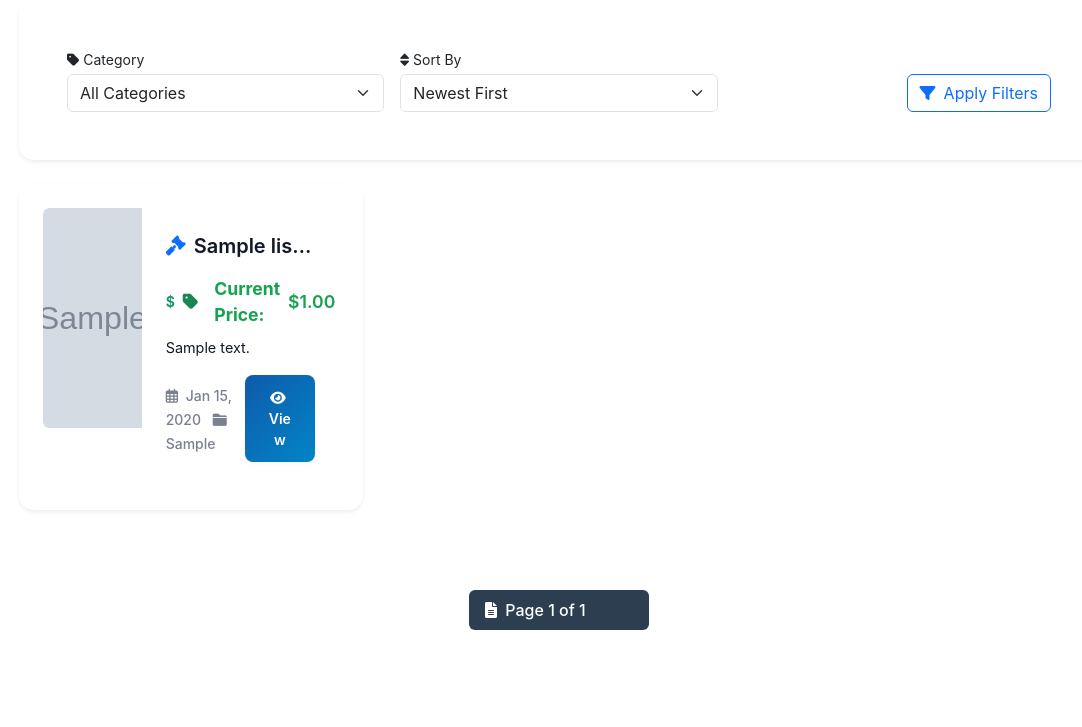
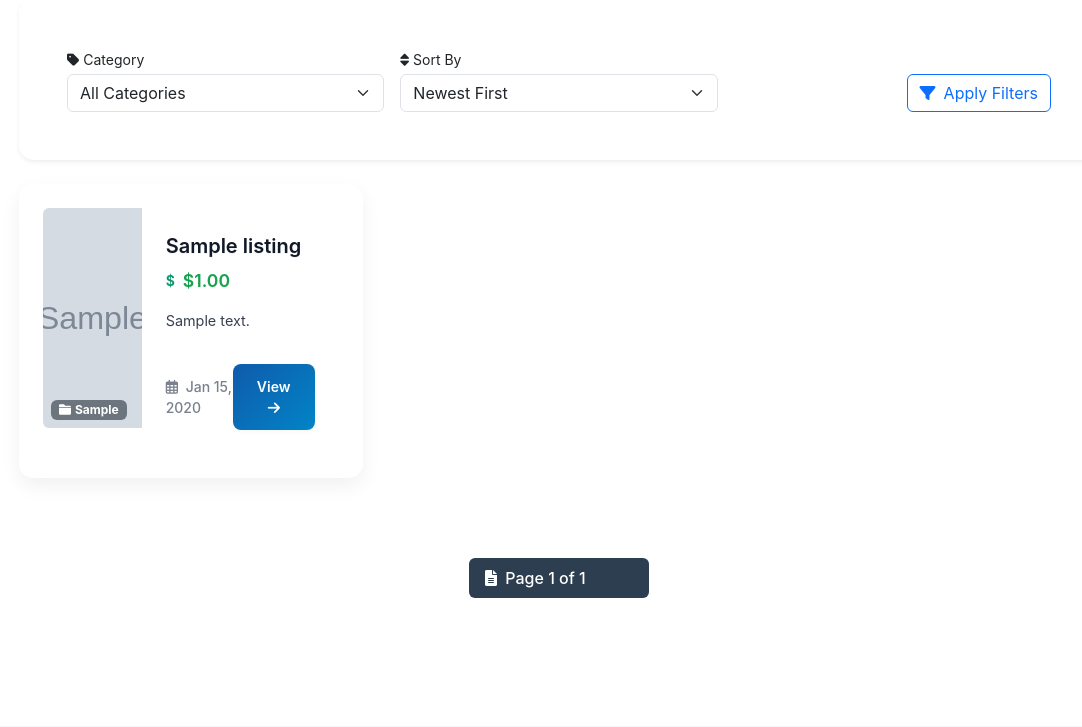
Before and after one commit to sandovaldavid/project-02-auctions, a Django app: page / in a window 1280 px wide. Shown: the part 256-983 px from the top of the page, without its empty margins (81-1163 px from the left). Run offline with Django 3.2, Linux system fonts and the light colour scheme; tables that the repository leaves empty hold one stand-in row (values such as "Sample post"); grey boxes marked "Sample" are stand-in pictures.

Commit message:
💄 Enhance auction card layout with new badge indicators, improved image handling, and additional bid information

```diff
--- a/auctions/templates/auctions/components/card.html
+++ b/auctions/templates/auctions/components/card.html
@@ -1,8 +1,27 @@
-<div class="card auction-card h-100 shadow-sm">
+<div class="card auction-card h-100 border-0">
     {% if auction %}
+        <!-- Special badges section - positioned absolutely -->
+        <div class="card-badges position-absolute top-0 start-0 m-3 d-flex flex-column gap-2">
+            {% if auction.is_new %}
+                <span class="badge rounded-pill bg-primary">
+                    <i class="fas fa-star me-1"></i>New
+                </span>
+            {% endif %}
+            {% if auction.is_ending_soon %}
+                <span class="badge-ending-soon">
+                    <i class="fas fa-clock me-1"></i>Ending Soon
+                </span>
+            {% endif %}
+            {% if auction.is_premium %}
+                <span class="badge-premium">
+                    <i class="fas fa-crown me-1"></i>Premium
+                </span>
+            {% endif %}
+        </div>
+
         {% if remove_url %}
             <button onclick="if(confirm('Remove from watchlist?')) window.location.href='{{ remove_url }}'"
-                    class="btn-close position-absolute top-0 end-0 m-3"
+                    class="btn-close position-absolute top-0 end-0 m-3 bg-light rounded-circle p-2"
                     type="button"
                     aria-label="Remove from watchlist">
             </button>
@@ -10,15 +29,25 @@
 
         <div class="row g-0 h-100">
             <div class="col-md-4">
-                <div class="image-container h-100">
+                <div class="image-container h-100 position-relative overflow-hidden">
                     {% if auction.image %}
                         <img src="{{ auction.image }}"
-                            class="img-fluid rounded-start auction-image w-100 h-100"
-                            alt="{{ auction.title }}"
+                            class="img-fluid auction-image w-100 h-100"
+                            alt="Image of {{ auction.title }}"
+                            loading="lazy"
                             style="object-fit: cover;">
                     {% else %}
-                        <div class="no-image-placeholder d-flex align-items-center justify-content-center h-100">
-                            <i class="fas fa-image fa-3x text-muted"></i>
+                        <div class="no-image-placeholder d-flex align-items-center justify-content-center h-100 bg-light">
+                            <i class="fas fa-image fa-3x opacity-50"></i>
+                        </div>
+                    {% endif %}
+
+                    <!-- Category overlay - makes the category more visible -->
+                    {% if auction.category %}
+                        <div class="category-tag position-absolute bottom-0 start-0 m-2">
+                            <span class="badge bg-secondary px-2 py-1">
+                                <i class="fas fa-folder me-1"></i>{{ auction.category }}
+                            </span>
                         </div>
                     {% endif %}
                 </div>
@@ -27,38 +56,42 @@
             <div class="col-md-8">
                 <div class="card-body d-flex flex-column h-100">
                     <div class="mb-auto">
-                        <h5 class="card-title text-truncate" title="{{ auction.title }}">
-                            <i class="fas fa-gavel me-2 text-primary"></i>{{ auction.title }}
+                        <h5 class="card-title text-truncate mb-2" title="{{ auction.title }}">
+                            {{ auction.title }}
                         </h5>
 
-                        <div class="price-tag my-2">
-                            <i class="fas fa-tag me-2 text-success"></i>
-                            <span class="fw-bold">Current Price:</span>
+                        <div class="price-tag mb-3">
                             ${{ auction.current_bid|default:auction.starting_bid|floatformat:2 }}
+                            {% if auction.current_bid > auction.starting_bid %}
+                                <span class="ms-2 badge bg-success">
+                                    <i class="fas fa-arrow-up"></i>
+                                </span>
+                            {% endif %}
                         </div>
 
-                        <p class="card-text description-text">
+                        <p class="description-text mb-3">
                             {{ auction.description|truncatechars:100 }}
                         </p>
+
+                        <!-- Bids count - adds useful information -->
+                        {% if auction.bids_count is not None %}
+                            <div class="bids-count mb-3">
+                                <i class="fas fa-gavel text-secondary me-1"></i>
+                                <span>{{ auction.bids_count }} bid{{ auction.bids_count|pluralize }}</span>
+                            </div>
+                        {% endif %}
                     </div>
 
                     <div class="card-footer bg-transparent border-0 p-0">
                         <div class="d-flex justify-content-between align-items-center">
-                            <div class="card-meta">
-                                <small class="text-muted">
-                                    <i class="far fa-calendar-alt me-1"></i>
-                                    {{ auction.created|date:"M d, Y" }}
-                                </small>
-                                {% if auction.category %}
-                                    <small class="text-muted ms-2">
-                                        <i class="fas fa-folder me-1"></i>
-                                        {{ auction.category }}
-                                    </small>
-                                {% endif %}
-                            </div>
+                            <small class="text-muted">
+                                <i class="far fa-calendar-alt me-1"></i>
+                                {{ auction.created|date:"M d, Y" }}
+                            </small>
 
                             <a href="{% url 'listing' auction.id %}" class="btn btn-primary btn-sm">
-                                <i class="fas fa-eye me-1"></i>View
+                                <span class="d-none d-sm-inline-block me-1">View</span>
+                                <i class="fas fa-arrow-right"></i>
                             </a>
                         </div>
                     </div>
@@ -66,9 +99,10 @@
             </div>
         </div>
     {% else %}
-        <div class="card-body text-center">
-            <i class="fas fa-exclamation-circle fa-2x text-muted mb-2"></i>
-            <p class="text-muted mb-0">Auction not available</p>
+        <div class="card-body text-center py-5">
+            <i class="fas fa-exclamation-circle fa-3x text-muted mb-3 opacity-50"></i>
+            <h6 class="mb-0">Auction not available</h6>
+            <p class="text-muted mt-2">This item may have been removed or sold</p>
         </div>
     {% endif %}
 </div>
```
